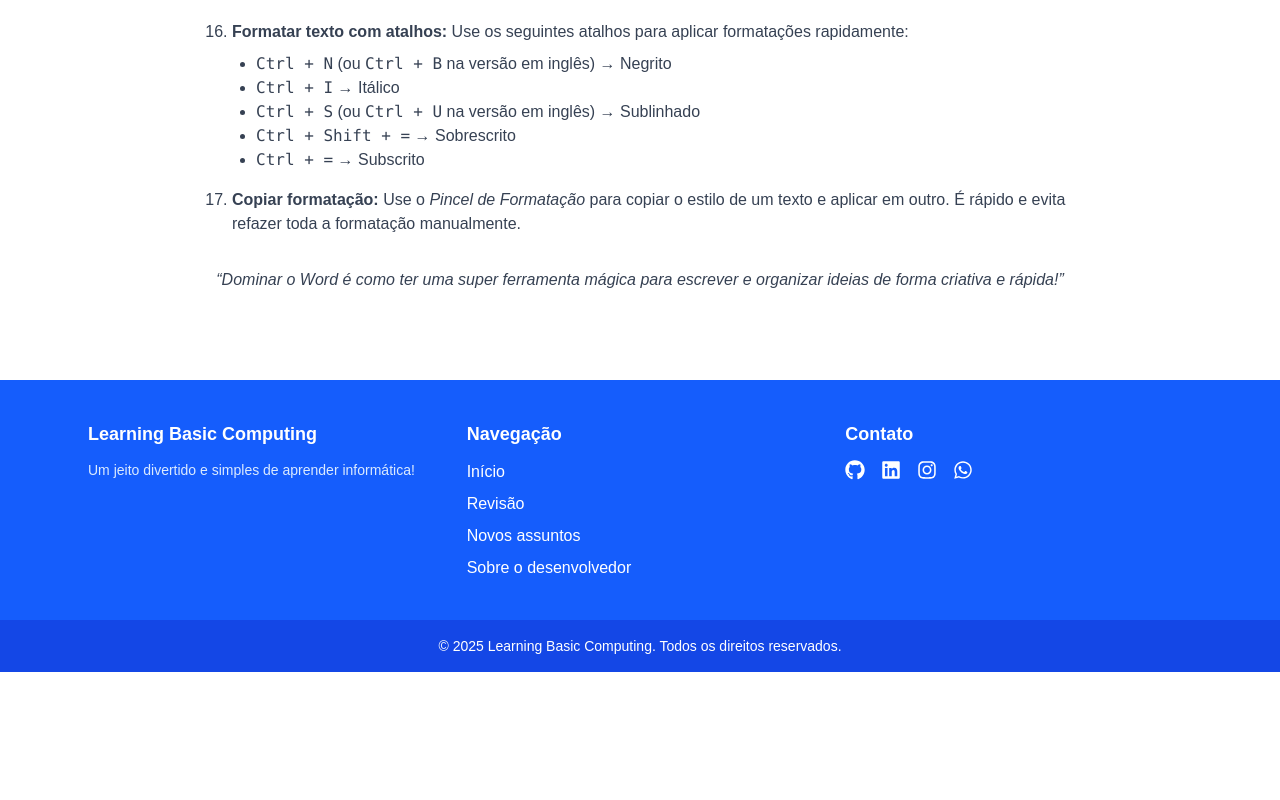
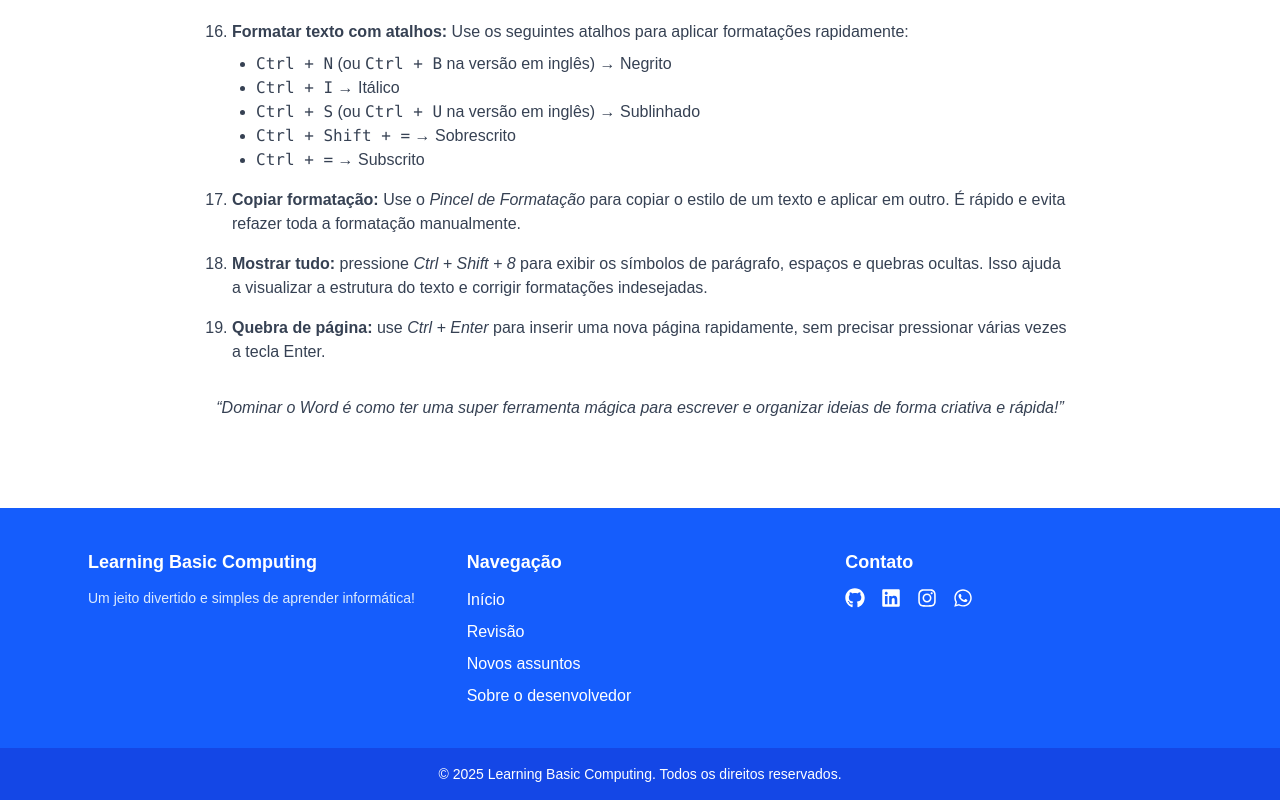
Before and after one commit to robsonalbuquerquedev/learningbasiccomputing, a Next.js app: page /revisao/word/material in a window 1280 px wide. Shown: the part 1206-2006 px from the top of the page. Before the commit the page ends 1878 px from the top, so only its background shows below. Built offline with nearby package versions, Linux system fonts and the light colour scheme.

Commit message:
update: updating revisao folder

```diff
--- a/src/app/revisao/word/material/page.tsx
+++ b/src/app/revisao/word/material/page.tsx
@@ -144,6 +144,16 @@ export default function WordMaterial() {
                     <span className="font-semibold">Copiar formatação:</span>{" "}
                     Use o <span className="italic">Pincel de Formatação</span> para copiar o estilo de um texto e aplicar em outro. É rápido e evita refazer toda a formatação manualmente.
                 </li>
+                <li>
+                    <span className="font-semibold">Mostrar tudo:</span>{" "}
+                    pressione <span className="italic">Ctrl + Shift + 8</span> para exibir os símbolos de parágrafo, espaços e quebras ocultas.
+                    Isso ajuda a visualizar a estrutura do texto e corrigir formatações indesejadas.
+                </li>
+
+                <li>
+                    <span className="font-semibold">Quebra de página:</span>{" "}
+                    use <span className="italic">Ctrl + Enter</span> para inserir uma nova página rapidamente, sem precisar pressionar várias vezes a tecla Enter.
+                </li>
             </motion.ol>
 
             {/* Conclusão */}
```
